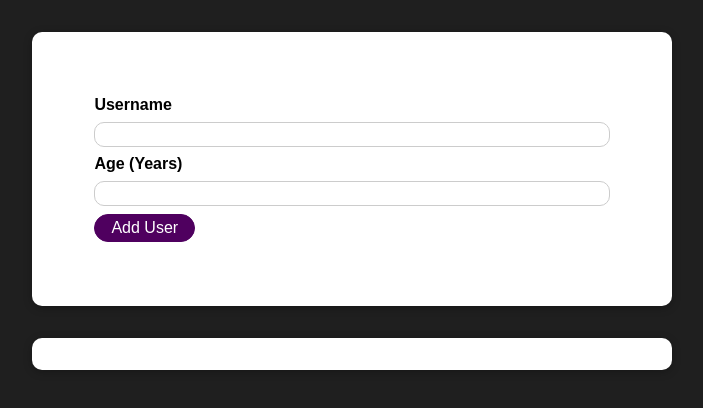
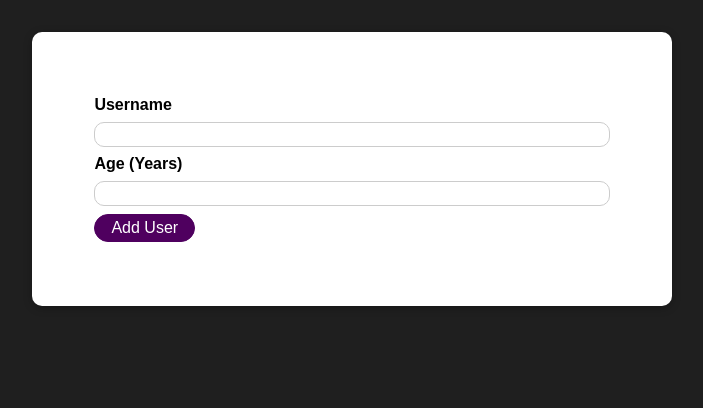
Before and after one commit to rpliszka1987/user-input, a React (Create React App) app: page / in a window 1280 px wide. Shown: the top 408 px of the page, without its empty margins (288-991 px from the left). Built offline with nearby package versions, Linux system fonts and the light colour scheme.

Commit message:
Added a conditional to display UserList only if there is data in it

```diff
--- a/src/App.js
+++ b/src/App.js
@@ -17,7 +17,7 @@ function App() {
   return (
     <>
       <AddUser onAddUser={addUserHandler} />
-      <UserList users={usersList} />
+      {usersList.length > 0 && <UserList users={usersList} />}
     </>
   );
 }
```
